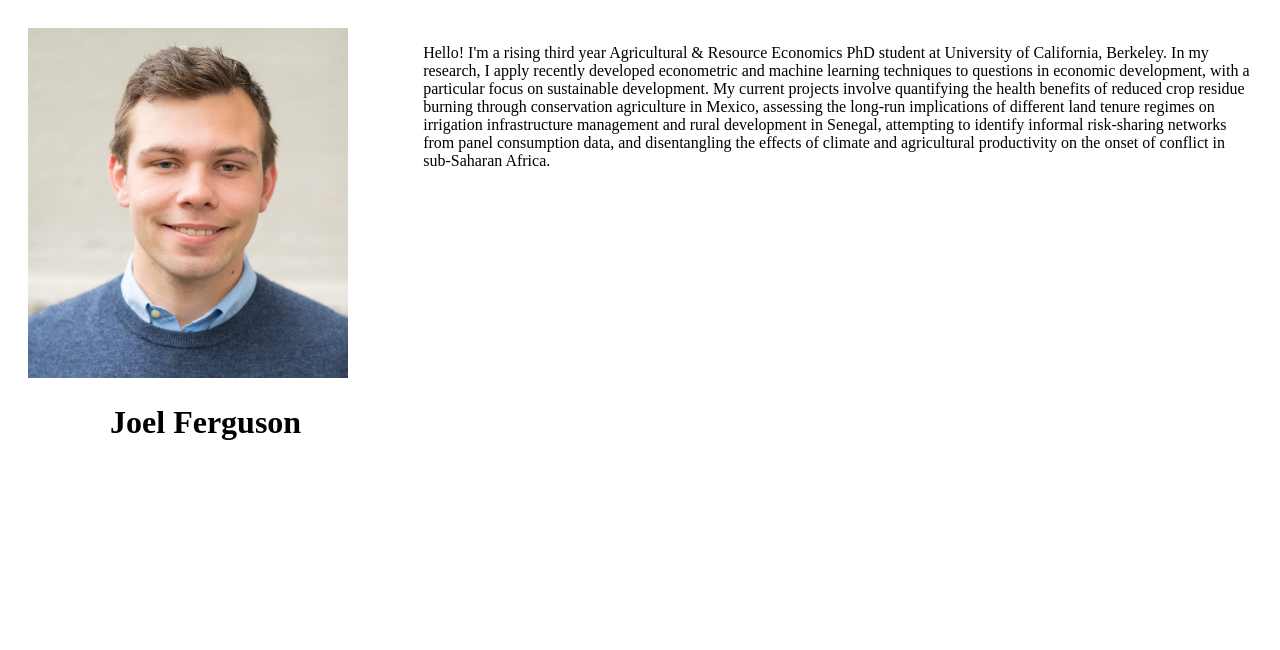
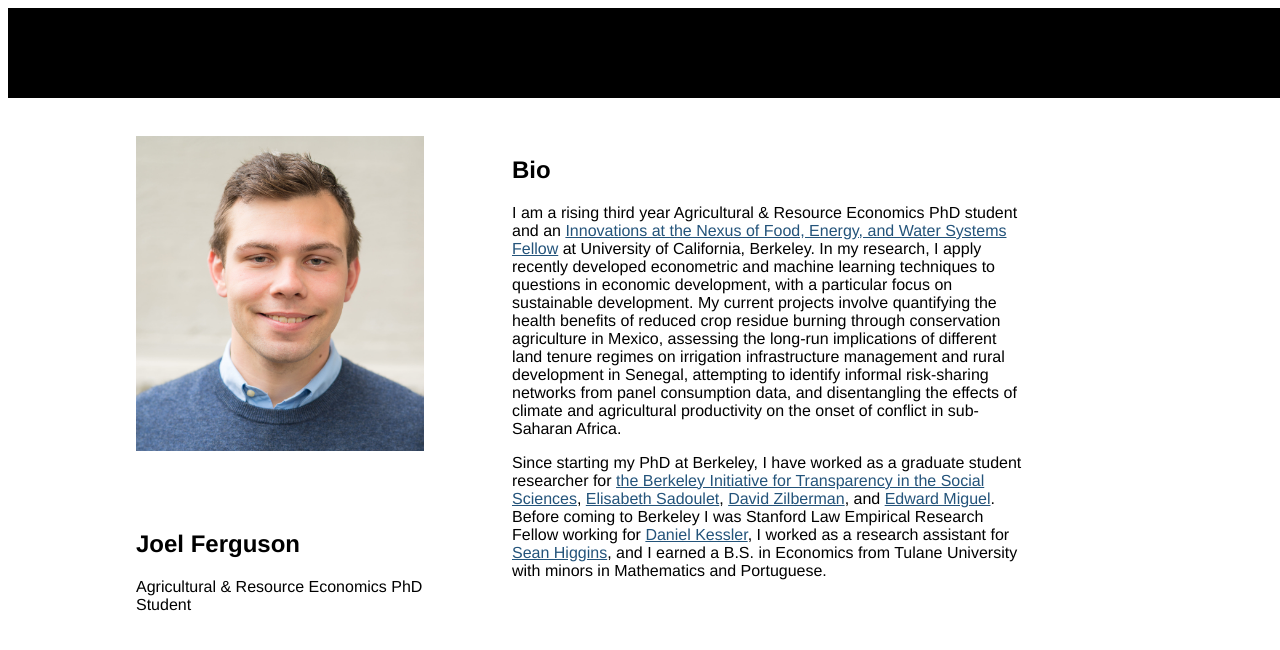
Before and after one commit to joelferg/joelferg.github.io, a Jekyll site: the page built from index.html, in a window 1280 px wide and 900 px high. Shown: the top 650 px of the window. Built offline with Jekyll 4.4.1, drawn with Linux system fonts in a browser that asks for light colours.

Commit message:
Better formatting Started nav bar

```diff
--- a/_layouts/default.html
+++ b/_layouts/default.html
@@ -3,45 +3,61 @@
 <head>
 <style>
 .side {
-  flex: 30%;
   background-color: white;
-  padding: 20px;
+  margin-top: 10%;
+  margin-left: 10%;
+  font-family: Helvetica, Arial, sans-serif;
+  width: 25%;
+  position: fixed;
 }
 
 /* Column container */
 .row {
-  display: flex;
-  flex-direction: row;
+  display: inline;
 }
 
 /* Main column */
 .main {
-  flex: 70%;
+  position: absolute;
+  right: 20%;
+  width: 40%;
+  height: 90%;
   background-color: white;
-  padding: 20px;
+  margin-top: 10%;
+  font-family: Helvetica, Arial, sans-serif;
 }
 
-/* The sidebar menu */
-.sidenav {
-  height: 100%; /* Full-height: remove this if you want "auto" height */
-  width: 320px; /* Set the width of the sidebar */
-  position: static; /* Fixed Sidebar (stay in place on scroll) */
-  z-index: 1; /* Stay on top */
-  top: 0; /* Stay at the top */
-  left: 0;
-  background-color: #FFFFFF; /* White */
-  overflow-x: hidden; /* Disable horizontal scroll */
-  padding-top: 20px;
+/* Top Navigation Menu */
+.top_nav {
+  position: fixed;
+  background-color: black;
+  height: 10%;
+  width: 100%;
+  font-family: Helvetica, Arial, sans-serif;
 }
+
+a {
+  color: #23537a
+}
+
 </style>
 </head>
 
 <div class="row">
+  <div class="top_nav">
+    <p>test</p>
+  </div>
+</div>
+
+<div class="row">
   <div class="side">
     <img src="ARE Picture.jpg" alt="headshot" width="90%">
-    <h1 style="text-align:center;">Joel Ferguson</h1>
+    <h2 style="text-align:left; margin-top: 75px;">Joel Ferguson</h2>
+    <p> Agricultural & Resource Economics PhD Student </p>
   </div>
+
   <div class="main">
     {{ content }}
   </div>
+
 </div>
--- a/index.html
+++ b/index.html
@@ -2,7 +2,10 @@
 layout: default
 title: Joel Ferguson
 ---
-
+<h2> Bio </h2>
 <p>
-Hello! I'm a rising third year Agricultural & Resource Economics PhD student at University of California, Berkeley. In my research, I apply recently developed econometric and machine learning techniques to questions in economic development, with a particular focus on sustainable development. My current projects involve quantifying the health benefits of reduced crop residue burning through conservation agriculture in Mexico, assessing the long-run implications of different land tenure regimes on irrigation infrastructure management and rural development in Senegal, attempting to identify informal risk-sharing networks from panel consumption data, and disentangling the effects of climate and agricultural productivity on the onset of conflict in sub-Saharan Africa.
+I am a rising third year Agricultural & Resource Economics PhD student and an <a href="https://blumcenter.berkeley.edu/academics/infews/">Innovations at the Nexus of Food, Energy, and Water Systems Fellow</a> at University of California, Berkeley. In my research, I apply recently developed econometric and machine learning techniques to questions in economic development, with a particular focus on sustainable development. My current projects involve quantifying the health benefits of reduced crop residue burning through conservation agriculture in Mexico, assessing the long-run implications of different land tenure regimes on irrigation infrastructure management and rural development in Senegal, attempting to identify informal risk-sharing networks from panel consumption data, and disentangling the effects of climate and agricultural productivity on the onset of conflict in sub-Saharan Africa.
 </p>
+<p>
+Since starting my PhD at Berkeley, I have worked as a graduate student researcher for <a href="https://www.bitss.org/">the Berkeley Initiative for Transparency in the Social Sciences</a>, <a href="https://are.berkeley.edu/esadoulet/">Elisabeth Sadoulet</a>, <a href="https://www.professorzilberman.com/">David Zilberman</a>, and <a href="http://emiguel.econ.berkeley.edu/">Edward Miguel</a>. Before coming to Berkeley I was Stanford Law Empirical Research Fellow working for <a href="https://law.stanford.edu/directory/daniel-p-kessler/">Daniel Kessler</a>, I worked as a research assistant for <a href="https://seankhiggins.com/">Sean Higgins</a>, and I earned a B.S. in Economics from Tulane University with minors in Mathematics and Portuguese.
+</p>
```
Also changed, not shown: 1 other file.
